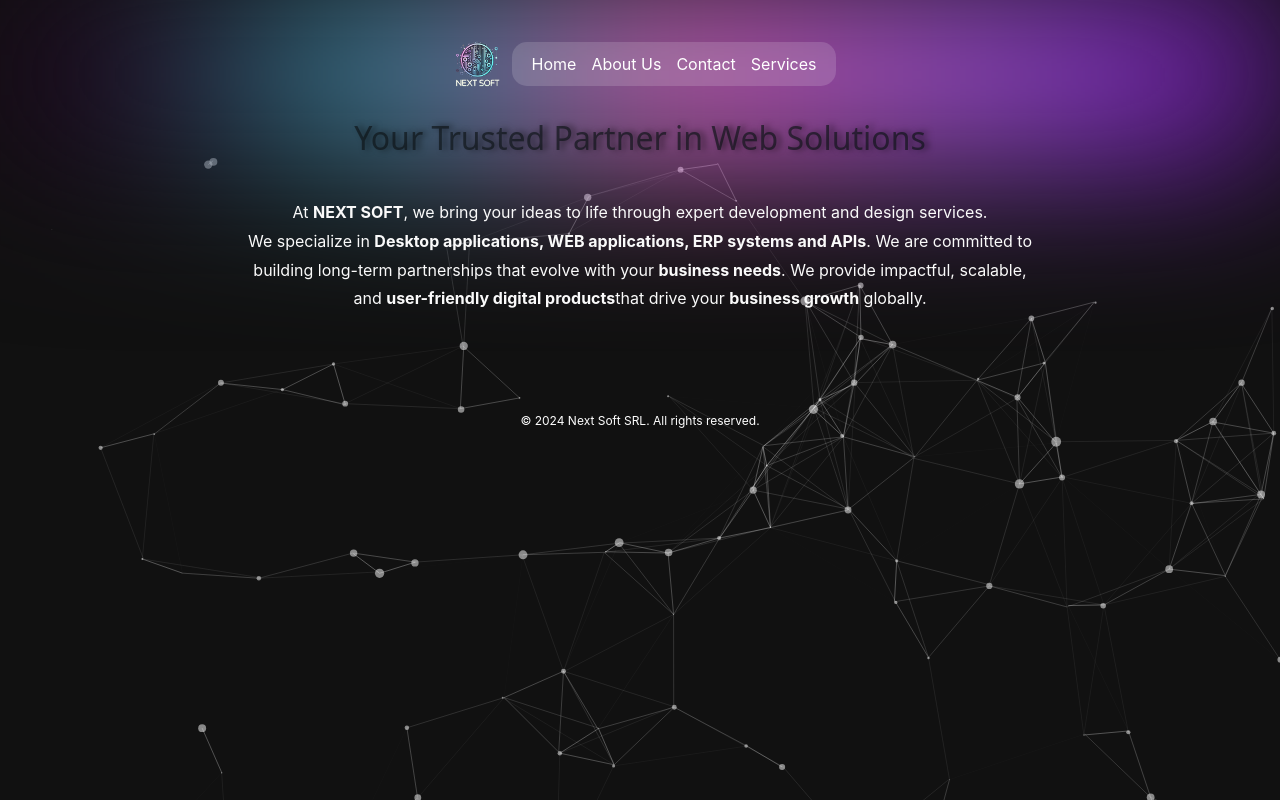
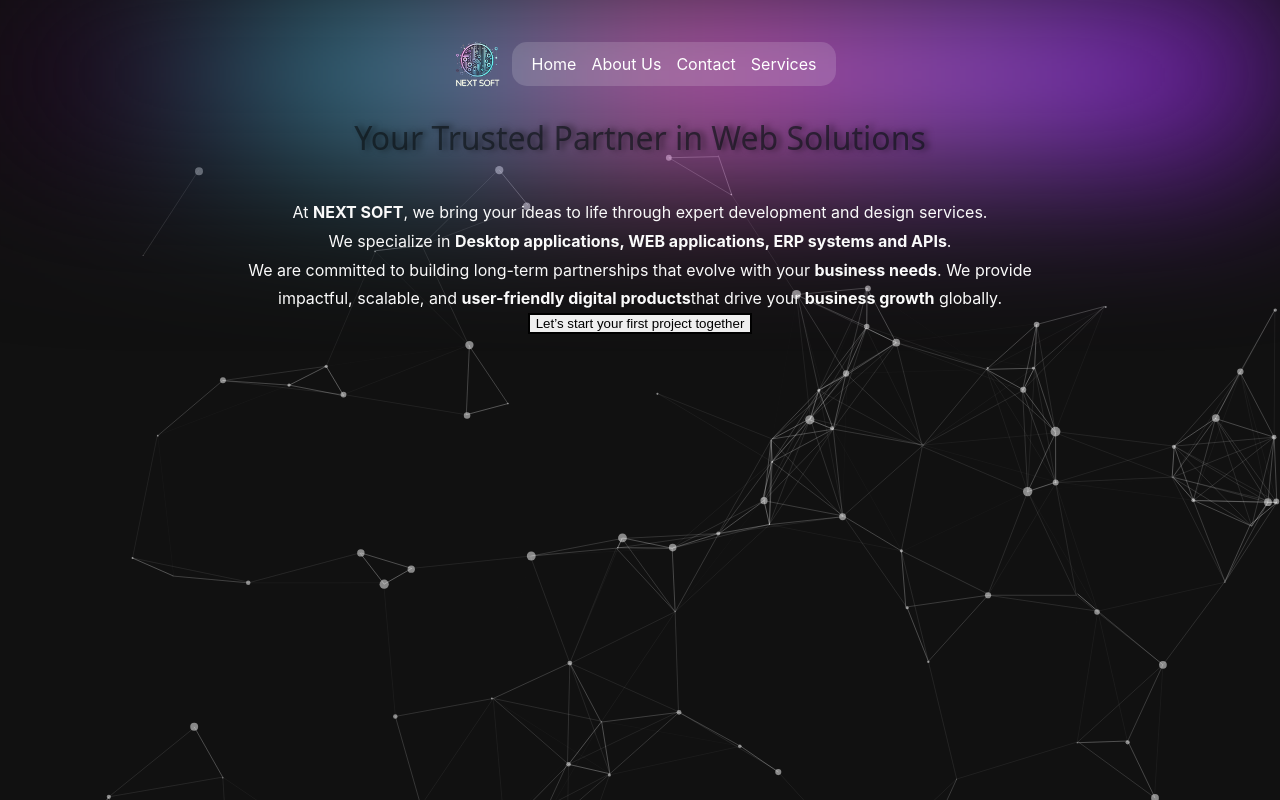
Before and after one commit to MitroiBogdanJob/NEXT-SOFT-SRL, a React (Create React App) app: page / in a window 1280 px wide. Shown: the top 800 px of the page. Built offline with nearby package versions, Linux system fonts and the light colour scheme.

Commit message:
Button - 	Let’s start your first project together

```diff
--- a/src/Header/Header.css
+++ b/src/Header/Header.css
@@ -5,7 +5,6 @@
 	display: flex;
 	justify-content: center; /* Centrează meniul pe orizontală */
 	align-items: center; /* Aliniază vertical */
-
 	margin: 0px; /* Margină pentru a separa meniul de marginea paginii */
 	position: relative;
 	z-index: 10;
--- a/src/HomePage/HomePage.css
+++ b/src/HomePage/HomePage.css
@@ -67,4 +67,36 @@
 		font-size: 1rem;
 		line-height: 1.5rem;
 	}
+
+	/* Containerul principal care va conține butonul */
+	.menu-contain-text-left {
+		flex-direction: column; /* Aliniem elementele pe verticală */
+		justify-content: center; /* Aliniem vertical în centrul paginii */
+		align-items: center; /* Aliniem pe orizontală în centrul paginii */
+		height: 100vh; /* Înălțimea containerului va fi 100% din înălțimea paginii */
+		text-align: center; /* Aliniem textul din interior */
+	}
+
+	/* BUTTON -	Let’s start your first project together */
+	.transparent-button {
+		border-radius: 15px; /* Colțuri rotunjite pentru meniu */
+		padding: 10px 20px; /* Padding pentru a face meniul mai larg */
+		background-color: rgba(7, 9, 10, 0.15);
+		background: transparent;
+		border: 2px solid rgba(0, 0, 0, 0.57);
+		font-size: 1rem;
+		cursor: pointer;
+		transition: all 0.3s ease;
+		margin-top: 20px; /* Adăugăm spațiu între text și buton */
+	}
+
+	/* Efect hover pentru buton */
+	.transparent-button:hover {
+		background-color: rgba(0, 188, 212, 0.1);
+		color: white;
+		border-color: #00bcd4;
+		transform: scale(1.05);
+	}
+
+	/* BUTTON - Let’s start your first project together */
 }
--- a/src/HomePage/HomePage.jsx
+++ b/src/HomePage/HomePage.jsx
@@ -4,25 +4,32 @@
 	return (
 		<div className="menu-contain-text-left">
 			<h6>Your Trusted Partner in Web Solutions</h6>
-			<p class="text-large homepage-text-large_homepage-text-lg__24_gZ">
-				At <strong class="strong-font-normal highlight">NEXT SOFT</strong>, we
-				bring your ideas to life through expert development and design services.
+			<p className="text-large homepage-text-large_homepage-text-lg__24_gZ">
+				At <strong className="strong-font-normal highlight">NEXT SOFT</strong>,
+				we bring your ideas to life through expert development and design
+				services.
 				<br />
 				We specialize in{" "}
-				<strong class="strong-font-normal">Desktop applications, </strong>
-				<strong class="strong-font-normal">
+				<strong className="strong-font-normal">Desktop applications, </strong>
+				<strong className="strong-font-normal">
 					WEB applications, ERP systems
 				</strong>
-				<strong class="strong-font-normal"> and APIs</strong>. We are committed
-				to building long-term partnerships that evolve with your{" "}
-				<strong class="strong-font-normal">business needs</strong>. We provide
-				impactful, scalable, and{" "}
-				<strong class="strong-font-normal">
+				<strong className="strong-font-normal"> and APIs</strong>.<br />
+				We are committed to building long-term partnerships that evolve with
+				your <strong className="strong-font-normal">business needs</strong>. We
+				provide impactful, scalable, and{" "}
+				<strong className="strong-font-normal">
 					user-friendly digital products
 				</strong>
 				that drive your{" "}
-				<strong class="strong-font-normal">business growth</strong> globally.
+				<strong className="strong-font-normal">business growth</strong>{" "}
+				globally.
 			</p>
+
+			{/* Butonul adăugat după h6 */}
+			<button className="transparent-button">
+				Let’s start your first project together
+			</button>
 		</div>
 	);
 }
```
